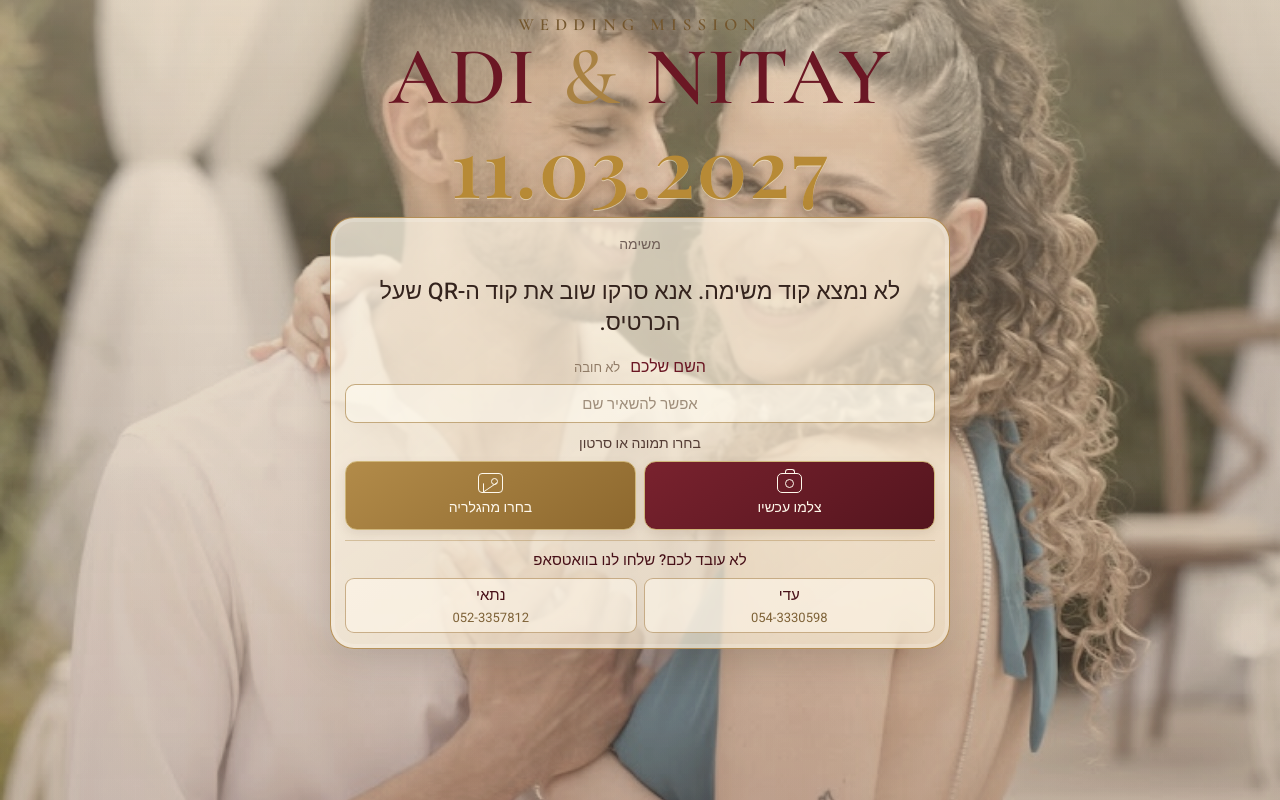
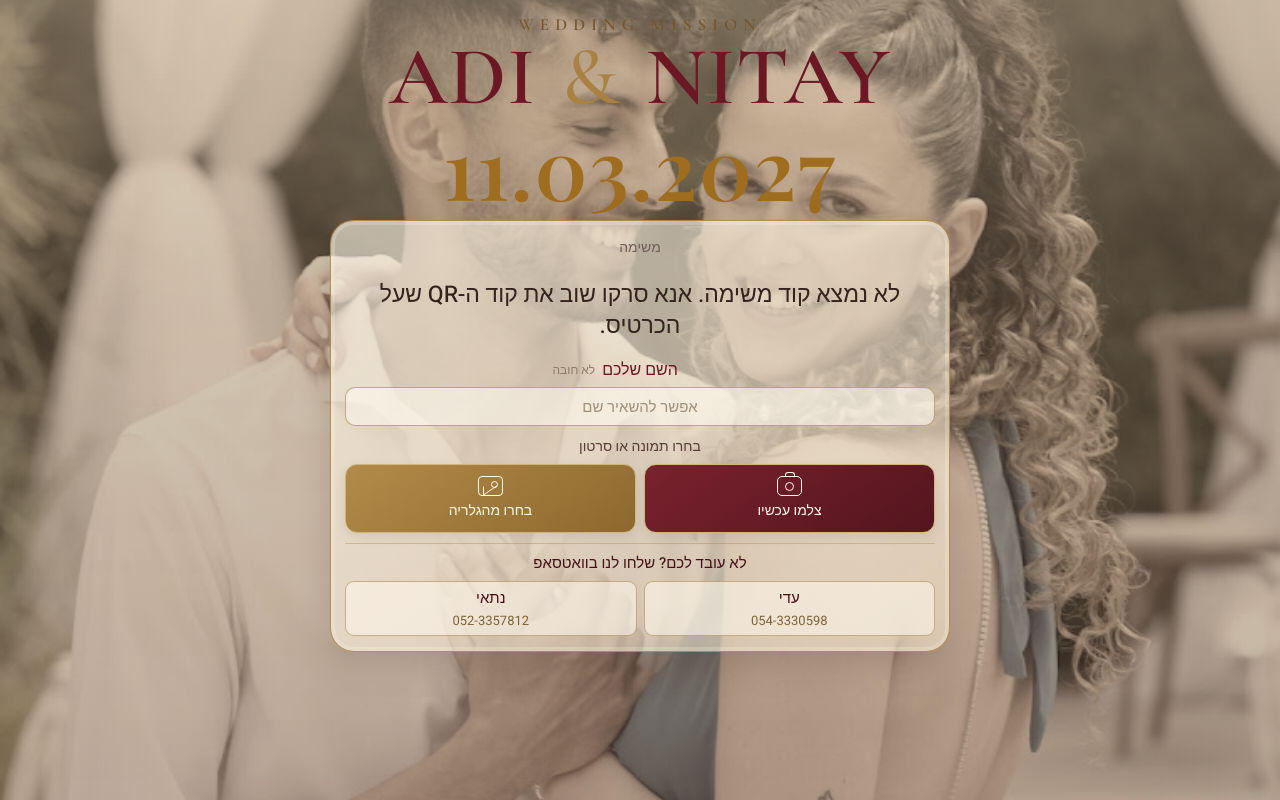
Before and after one commit to miyaraadi/wedding-mission-app-clean, a website: page index.html in a window 1280 px wide. Drawn offline with nearby package versions, Linux system fonts and the light colour scheme.

Commit message:
Update style.css

```diff
--- a/style.css
+++ b/style.css
@@ -23,12 +23,12 @@ body {
   font-family: "Heebo", sans-serif;
   color: var(--brown);
 
-  background-image:
-    linear-gradient(
-      rgba(224, 198, 156, 0.20),
-      rgba(89, 47, 34, 0.18)
-    ),
-    url("/couple-vintage-bg.png");
+background-image:
+  linear-gradient(
+    rgba(142, 91, 51, 0.13),
+    rgba(72, 36, 27, 0.18)
+  ),
+  url("/couple-vintage-bg.png");
 
   background-size: cover;
   background-position: 50% 37%;
@@ -46,15 +46,15 @@ body::before {
 
   background:
     linear-gradient(
-      rgba(124, 84, 52, 0.08),
-      rgba(90, 51, 36, 0.10)
+      rgba(116, 70, 36, 0.18),
+      rgba(89, 46, 29, 0.20)
     );
 
   backdrop-filter:
-    sepia(0.28)
-    saturate(0.78)
-    contrast(0.93)
-    brightness(0.98);
+    sepia(0.55)
+    saturate(0.62)
+    contrast(0.92)
+    brightness(0.94);
 }
 
 .page {
@@ -118,22 +118,18 @@ body::before {
 }
 
 .date {
-  margin-top: 10px;
+  margin-top: 9px;
 
   font-family: "Playfair Display", serif;
 
-  font-size: clamp(54px, 14vw, 80px);
+  font-size: clamp(58px, 15vw, 84px);
   line-height: 1;
 
   font-weight: 600;
 
-  letter-spacing: 0.025em;
+  letter-spacing: 0.02em;
 
-  color: #b78a36;
-
-  text-shadow:
-    0 1px 0 rgba(255, 245, 213, 0.55),
-    0 3px 10px rgba(73, 47, 13, 0.12);
+  color: #9f6d1f;
 }
 
 /* ---------------- MAIN ---------------- */
@@ -162,8 +158,8 @@ main {
   background:
     linear-gradient(
       145deg,
-      rgba(252, 245, 230, 0.74),
-      rgba(246, 232, 207, 0.68)
+      rgba(252, 245, 230, 0.62),
+      rgba(246, 232, 207, 0.54)
     );
 
   border: 1px solid rgba(169, 126, 59, 0.80);
@@ -172,8 +168,7 @@ main {
     0 12px 34px rgba(47, 25, 16, 0.18),
     inset 0 0 0 4px rgba(255, 253, 246, 0.19);
 
-  backdrop-filter: blur(1px);
-}
+  backdrop-filter: blur(0.5px);}
 
 /* ---------------- MISSION HEADER ---------------- */
 
@@ -228,19 +223,32 @@ main {
 }
 
 .name-area label {
+  position: relative;
+
   display: block;
-  margin-bottom: 5px;
+
+  width: fit-content;
+
+  margin: 0 auto 5px;
 
   font-size: 16px;
   font-weight: 500;
 
   color: var(--burgundy);
 }
+.name-area label span {
+  position: absolute;
 
-.name-area label span {
-  margin-right: 6px;
+  right: 100%;
+  top: 50%;
 
-  font-size: 13px;
+  transform: translateY(-50%);
+
+  margin-right: 7px;
+
+  white-space: nowrap;
+
+  font-size: 12px;
   font-weight: 300;
 
   color: var(--muted);
```
